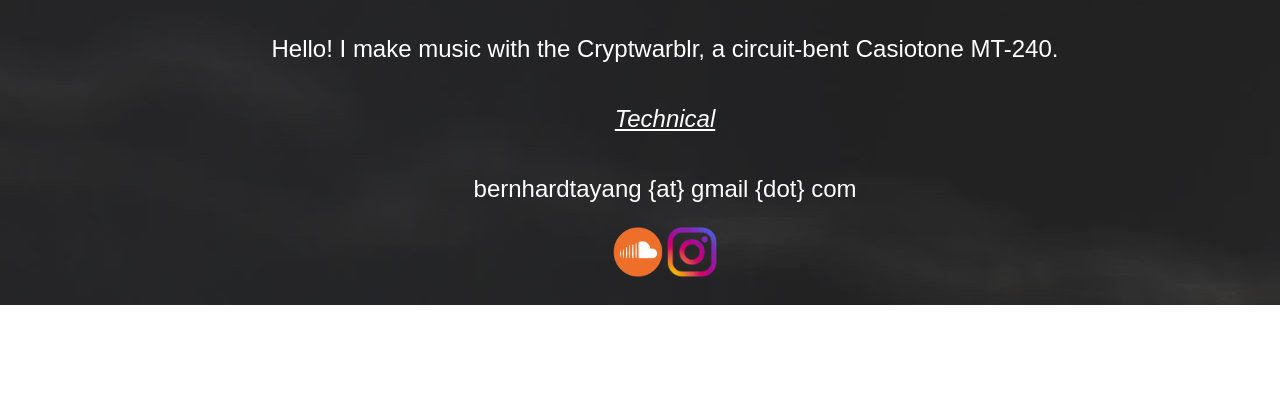
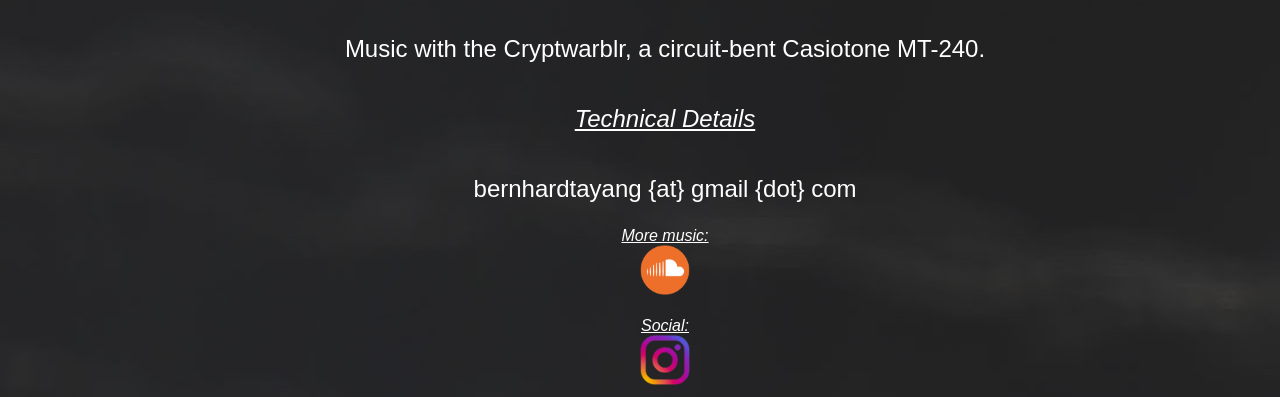
Before and after one commit to bernhardta/my-site, a plain HTML site: page music/bio.html in a window 1280 px wide. Shown: the part 495-892 px from the top of the page. Before the commit the page ends 800 px from the top, so only its background shows below. Drawn offline with Linux system fonts and the light colour scheme.

Commit message:
Add files via upload

```diff
--- a/music/bio.html
+++ b/music/bio.html
@@ -15,13 +15,13 @@
     <strong><i>Hysteresis</i></strong>, 2022 <br>
     <iframe src="https://www.youtube.com/embed/1yfVcYuQp_4" target="_blank" style="width:640px; height:360px; margin:10px; border:solid 3px; border-color: #000000;" allowfullscreen></iframe>
 
-    <p style="padding-left:150px; padding-right:150px; font-size: 150%"> Hello! I make music with the Cryptwarblr, a circuit-bent Casiotone MT-240.</p></br>
-    <a style="font-size:150%;" href="technical.html" title="technical"><i>Technical</i></a><br><br>
+    <p style="padding-left:150px; padding-right:150px; font-size: 150%"> Music with the Cryptwarblr, a circuit-bent Casiotone MT-240.</p></br>
+    <a style="font-size:150%;" href="technical.html" title="technical"><i>Technical Details</i></a><br><br>
 
     <p style="font-size: 150%">bernhardtayang {at} gmail {dot} com</p>
-        <a href="https://soundcloud.com/cryptwarblr" target="_blank">
-        <img src="soundcloud.png" alt="insta" style="width:50px;height:50px;"></a>
-        <a href="https://www.instagram.com/cryptwarblr_/" target="_blank">
+        <a href="https://soundcloud.com/cryptwarblr" target="_blank"><i>More music:</i><br>
+        <img src="soundcloud.png" alt="insta" style="width:50px;height:50px;"></a><br><br>
+        <a href="https://www.instagram.com/cryptwarblr_/" target="_blank"><i>Social:</i><br>
         <img src="insta.png" alt="youtube" style="width:50px;height:50px;"></a>
   </body>
 
```
Also changed, not shown: music/technical.html (+3 -1 lines).
